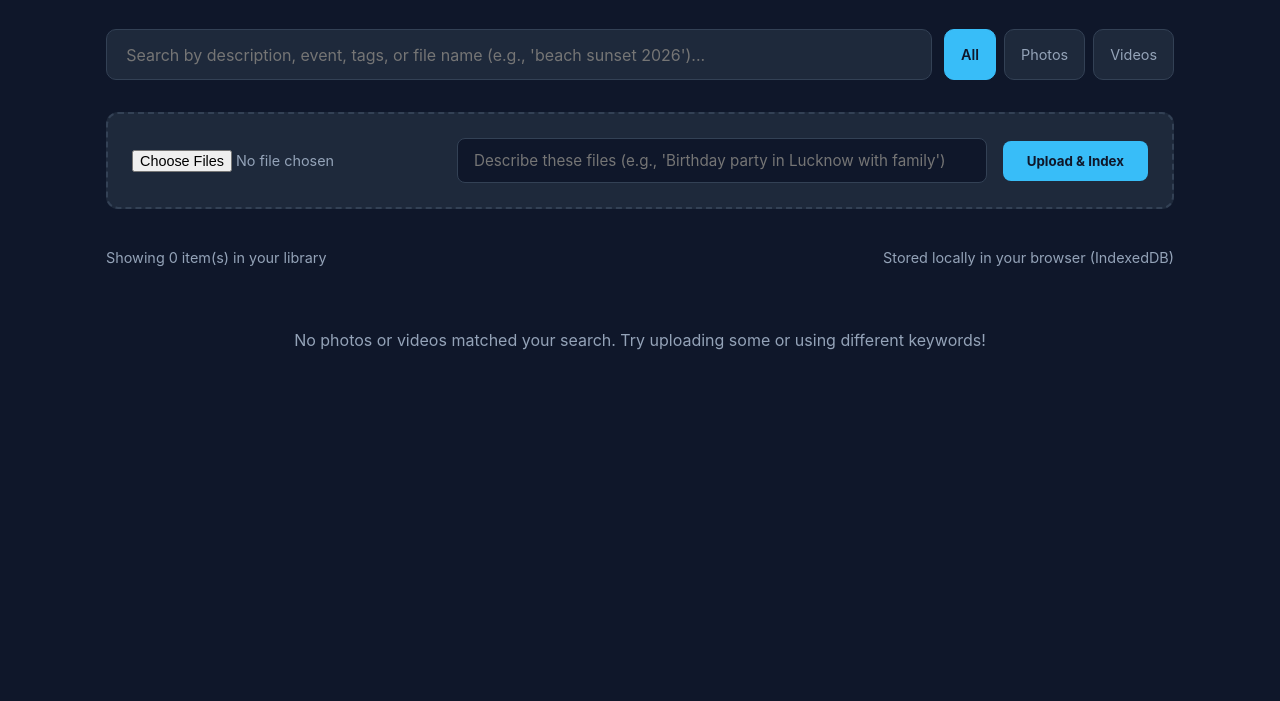
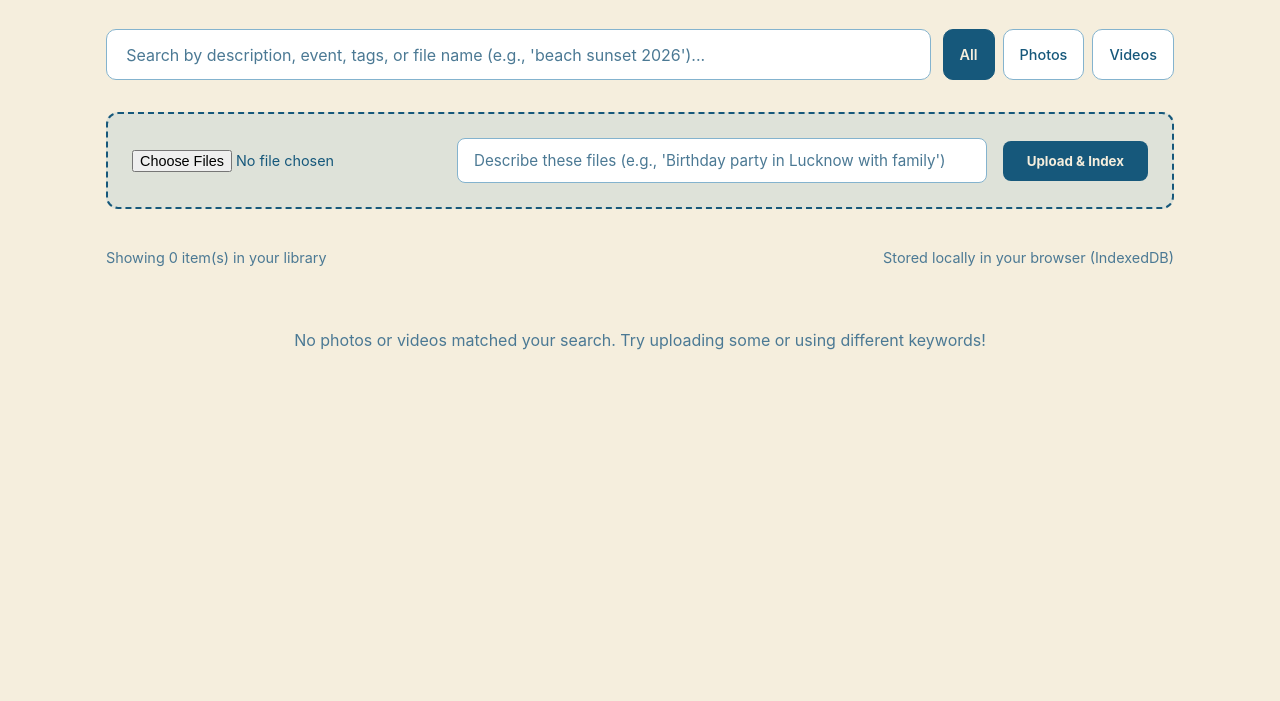
Before and after one commit to mahatojayati/apnasearch, a plain HTML site: page index.html in a window 1280 px wide. Shown: the part 99-800 px from the top of the page. Drawn offline with Linux system fonts and the light colour scheme.

Commit message:
changed the color theme to Merino, Rock Blue, and Venice Blue

```diff
--- a/style.css
+++ b/style.css
@@ -1,13 +1,13 @@
 :root {
-  --bg: #0f172a;
-  --surface: #1e293b;
-  --surface-hover: #334155;
-  --primary: #38bdf8;
-  --primary-dark: #0284c7;
-  --text: #f8fafc;
-  --muted: #94a3b8;
-  --border: #334155;
-  --danger: #ef4444;
+  --bg: #F5EEDD;           /* Merino - warm cream background */
+  --surface: #ffffff;      /* Crisp card/input surface */
+  --surface-hover: #84B3CE;/* Rock Blue - soft blue accent */
+  --primary: #16587B;      /* Venice Blue - primary brand & buttons */
+  --primary-dark: #0f3f59; /* Deeper Venice Blue for hover */
+  --text: #16587B;         /* Venice Blue - high-contrast primary text */
+  --muted: #4b7994;        /* Muted blue-slate for secondary text */
+  --border: #84B3CE;       /* Rock Blue - borders & dividers */
+  --danger: #c0392b;       /* Warm red that pairs well with Merino */
 }
 
 * {
@@ -54,11 +54,15 @@ header p {
   min-width: 240px;
   padding: 0.9rem 1.2rem;
   border-radius: 10px;
-  border: 1px solid var(--border);
+  border: 1.5px solid var(--border);
   background: var(--surface);
   color: var(--text);
   font-size: 1rem;
   outline: none;
+}
+
+.search-container input::placeholder {
+  color: var(--muted);
 }
 
 .search-container input:focus {
@@ -73,26 +77,27 @@ header p {
 .pill {
   padding: 0.7rem 1rem;
   border-radius: 10px;
-  border: 1px solid var(--border);
+  border: 1.5px solid var(--border);
   background: var(--surface);
-  color: var(--muted);
+  color: var(--primary);
   cursor: pointer;
   font-size: 0.9rem;
+  font-weight: 500;
   transition: 0.2s;
 }
 
 .pill.active,
 .pill:hover {
   background: var(--primary);
-  color: #0f172a;
+  color: #F5EEDD;
   font-weight: 600;
   border-color: var(--primary);
 }
 
 /* Upload Box */
 .upload-box {
-  background: var(--surface);
-  border: 2px dashed var(--border);
+  background: rgba(132, 179, 206, 0.2); /* Soft Rock Blue tint */
+  border: 2px dashed var(--primary);
   border-radius: 12px;
   padding: 1.5rem;
   margin-bottom: 2.5rem;
@@ -109,23 +114,27 @@ header p {
 }
 
 .upload-box input[type="file"] {
-  color: var(--muted);
+  color: var(--text);
   font-size: 0.9rem;
 }
 
 .upload-box input[type="text"] {
   padding: 0.75rem 1rem;
   border-radius: 8px;
-  border: 1px solid var(--border);
-  background: var(--bg);
+  border: 1.5px solid var(--border);
+  background: var(--surface);
   color: var(--text);
   font-size: 0.95rem;
+}
+
+.upload-box input[type="text"]::placeholder {
+  color: var(--muted);
 }
 
 .btn-upload {
   padding: 0.75rem 1.5rem;
   background: var(--primary);
-  color: #0f172a;
+  color: #F5EEDD;
   border: none;
   border-radius: 8px;
   font-weight: 700;
@@ -135,7 +144,7 @@ header p {
 
 .btn-upload:hover {
   background: var(--primary-dark);
-  color: white;
+  color: #F5EEDD;
 }
 
 /* Stats Bar */
@@ -157,23 +166,24 @@ header p {
 
 .card {
   background: var(--surface);
-  border: 1px solid var(--border);
+  border: 1.5px solid var(--border);
   border-radius: 12px;
   overflow: hidden;
   display: flex;
   flex-direction: column;
-  transition: transform 0.2s;
+  transition: transform 0.2s, box-shadow 0.2s;
 }
 
 .card:hover {
   transform: translateY(-3px);
   border-color: var(--primary);
+  box-shadow: 0 8px 20px rgba(22, 88, 123, 0.12);
 }
 
 .media-wrapper {
   width: 100%;
   height: 190px;
-  background: #020617;
+  background: #16587B; /* Venice Blue media frame */
   display: flex;
   align-items: center;
   justify-content: center;
@@ -191,8 +201,8 @@ header p {
   position: absolute;
   top: 10px;
   right: 10px;
-  background: rgba(15, 23, 42, 0.85);
-  color: var(--primary);
+  background: #16587B;
+  color: #F5EEDD;
   padding: 0.25rem 0.6rem;
   border-radius: 6px;
   font-size: 0.75rem;
@@ -212,6 +222,7 @@ header p {
 .card-title {
   font-weight: 600;
   font-size: 0.95rem;
+  color: var(--primary);
   word-break: break-word;
 }
 
@@ -226,7 +237,7 @@ header p {
   justify-content: space-between;
   align-items: center;
   padding-top: 0.5rem;
-  border-top: 1px solid var(--border);
+  border-top: 1px solid rgba(132, 179, 206, 0.45);
   font-size: 0.75rem;
   color: var(--muted);
 }
@@ -237,6 +248,7 @@ header p {
   color: var(--danger);
   cursor: pointer;
   font-size: 0.8rem;
+  font-weight: 600;
 }
 
 .btn-delete:hover {
```
